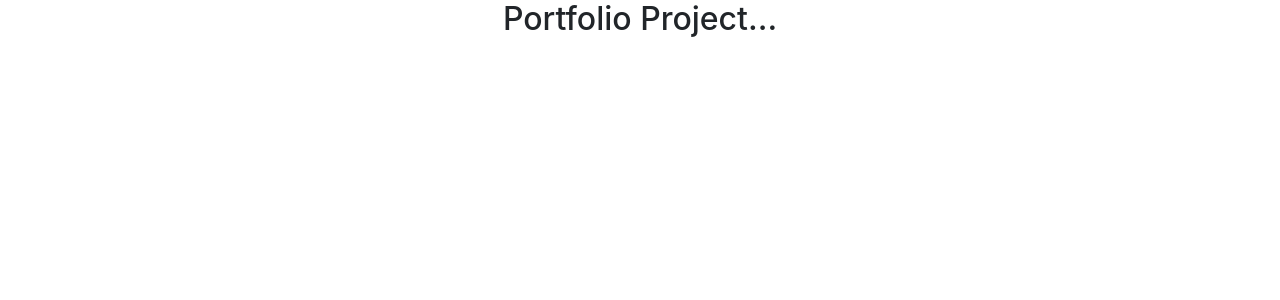
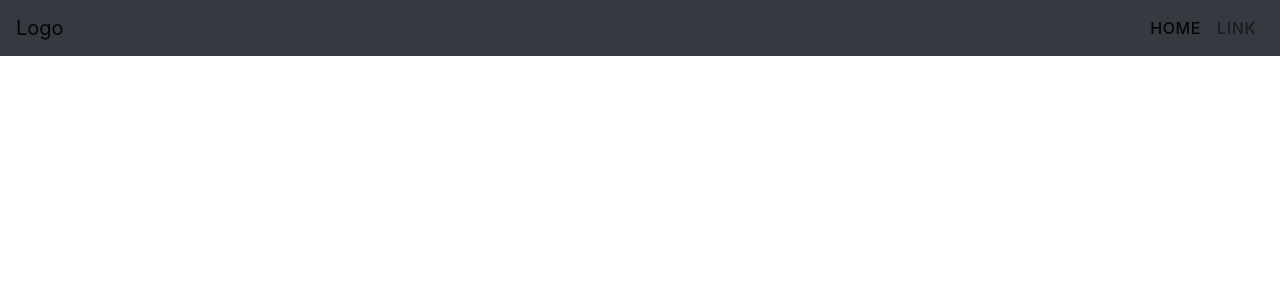
Before and after one commit to jpersons24/portfolio, a React (Create React App) app: page / in a window 1280 px wide. Shown: the top 300 px of the page. Built offline with nearby package versions, Linux system fonts and the light colour scheme.

Commit message:
creating navbar

```diff
--- a/src/App.css
+++ b/src/App.css
@@ -1,38 +1,10 @@
-.App {
-  text-align: center;
+/* ••••••••••• NAVBAR ••••••••••• */
+nav a.nav-link {
+  font-weight: 500;
+  letter-spacing: 0.0375rem;
+  cursor: pointer;
 }
 
-.App-logo {
-  height: 40vmin;
-  pointer-events: none;
+nav ul li {
+  text-transform: uppercase;
 }
-
-@media (prefers-reduced-motion: no-preference) {
-  .App-logo {
-    animation: App-logo-spin infinite 20s linear;
-  }
-}
-
-.App-header {
-  background-color: #282c34;
-  min-height: 100vh;
-  display: flex;
-  flex-direction: column;
-  align-items: center;
-  justify-content: center;
-  font-size: calc(10px + 2vmin);
-  color: white;
-}
-
-.App-link {
-  color: #61dafb;
-}
-
-@keyframes App-logo-spin {
-  from {
-    transform: rotate(0deg);
-  }
-  to {
-    transform: rotate(360deg);
-  }
-}
--- a/src/App.js
+++ b/src/App.js
@@ -1,11 +1,12 @@
 import './App.css';
 import "bootstrap/dist/css/bootstrap.min.css";
+import Navbar from './components/Navbar';
 
 
 function App() {
   return (
     <div className="App">
-      <h2>Portfolio Project...</h2>
+      <Navbar />
     </div>
   );
 }
--- /dev/null
+++ b/src/components/Navbar.js
@@ -0,0 +1,26 @@
+import React from 'react'
+
+const Navbar = () => {
+   return (
+      <nav className="navbar navbar-expand-lg navbar-light bg-dark">
+         {/* image tag below for logo or picture */}
+         <a className="navbar-brand" href="#">Logo</a>
+         <button className="navbar-toggler" type="button" data-toggle="collapse" data-target="#navbarSupportedContent" aria-controls="navbarSupportedContent" aria-expanded="false" aria-label="Toggle navigation">
+            <span className="navbar-toggler-icon"></span>
+         </button>
+
+         <div className="collapse navbar-collapse" id="navbarSupportedContent">
+            <ul className="navbar-nav ml-auto">
+               <li className="nav-item active">
+                  <a className="nav-link" href="#">Home <span className="sr-only">(current)</span></a>
+               </li>
+               <li className="nav-item">
+                  <a className="nav-link" href="#">Link</a>
+               </li>
+            </ul>
+         </div>
+      </nav>
+   )
+}
+
+export default Navbar;
```
